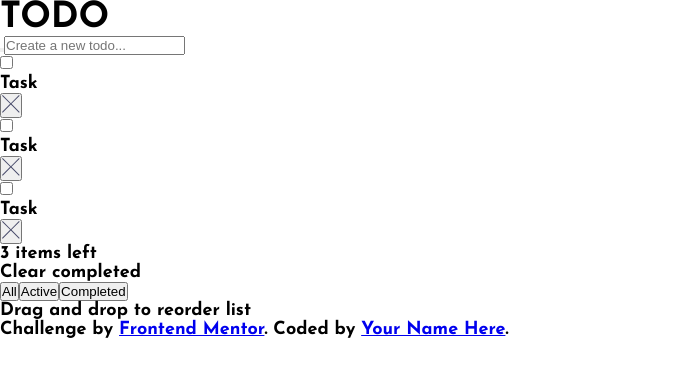
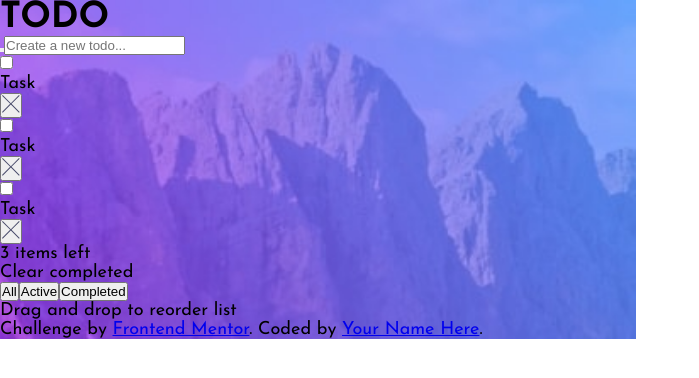
Before and after one commit to 0-BSCode/to-do-app-client, a React (Create React App) app: page / in a window 1280 px wide. Shown: the top 378 px of the page, without its empty margins (0-699 px from the left). Built offline with nearby package versions, Linux system fonts and the light colour scheme.

Commit message:
Added app background image

```diff
--- a/src/App.css
+++ b/src/App.css
@@ -1,43 +1,5 @@
 .App {
-  text-align: center;
+  background-image: url("./images/bg-mobile-light.jpg");
+  background-size: contain;
+  background-repeat: no-repeat;
 }
-
-.appTest {
-  font-weight: 700;
-  color: var(--blue);
-}
-
-.App-logo {
-  height: 40vmin;
-  pointer-events: none;
-}
-
-@media (prefers-reduced-motion: no-preference) {
-  .App-logo {
-    animation: App-logo-spin infinite 20s linear;
-  }
-}
-
-.App-header {
-  background-color: #282c34;
-  min-height: 100vh;
-  display: flex;
-  flex-direction: column;
-  align-items: center;
-  justify-content: center;
-  font-size: calc(10px + 2vmin);
-  color: white;
-}
-
-.App-link {
-  color: #61dafb;
-}
-
-@keyframes App-logo-spin {
-  from {
-    transform: rotate(0deg);
-  }
-  to {
-    transform: rotate(360deg);
-  }
-}
--- a/src/App.js
+++ b/src/App.js
@@ -1,11 +1,10 @@
 import './App.css';
 import Header from './components/Header/Header';
-import theme from "./images/icon-sun.svg";
 import deleteIcon from "./images/icon-cross.svg";
 
 function App() {
   return (
-    <div className="appTest">
+    <div className="App">
       <Header />
       <main className="list">
         <form>
```
